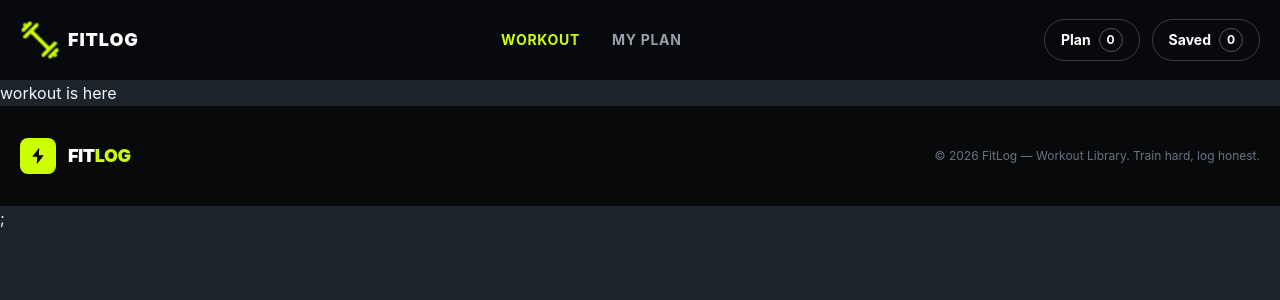
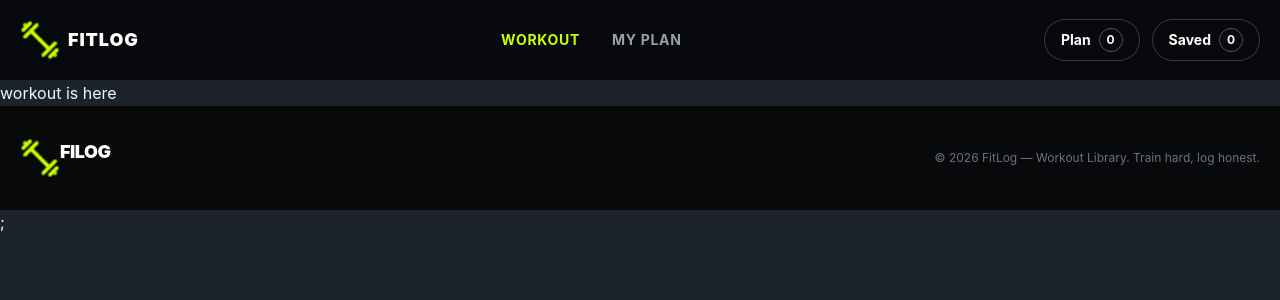
Before and after one commit to sumi226/Fit_log, a Next.js app: page /workout in a window 1280 px wide. Shown: the top 300 px of the page. Built offline with nearby package versions, Linux system fonts and the light colour scheme.

Commit message:
Add footer update

```diff
--- a/src/component/plan/WorkoutAction.tsx
+++ b/src/component/plan/WorkoutAction.tsx
@@ -62,18 +62,7 @@ const WorkoutActions = ({
         <button
           type="button"
           onClick={handleAddToPlan}
-          className="
-            flex flex-1
-            items-center justify-center gap-2
-            rounded-xl
-            bg-[#ccff00]
-            px-5 py-4
-            text-sm font-extrabold
-            text-black
-            transition-all duration-200
-            hover:bg-[#b8eb00]
-            hover:shadow-[0_0_25px_rgba(204,255,0,0.20)]
-          "
+          className=" flex flex-1 items-center justify-center gap-2 rounded-xl border border-white/20 bg-transparent  px-5 py-4 text-sm font-extrabold text-white transition-all duration-200 hover:border-[#ccff00] hover:bg-[#ccff00] hover:shadow-[0_0_25px_rgba(204,255,0,0.20)]  hover:text-black"
         >
           <CalendarPlus size={19} />
           Add to today's plan
@@ -82,21 +71,7 @@ const WorkoutActions = ({
         {/* Save */}
         <button
           type="button"
-          onClick={handleSaveForLater}
-          className="
-            flex flex-1
-            items-center justify-center gap-2
-            rounded-xl
-            border border-white/20
-            bg-transparent
-            px-5 py-4
-            text-sm font-extrabold
-            text-white
-            transition-all duration-200
-            hover:border-[#ccff00]
-            hover:bg-[#ccff00]
-            hover:text-black
-          "
+          className=" flex flex-1 items-center justify-center gap-2 rounded-xl border border-white/20 bg-transparent  px-5 py-4 text-sm font-extrabold text-white transition-all duration-200 hover:border-[#ccff00] hover:bg-[#ccff00] hover:shadow-[0_0_25px_rgba(204,255,0,0.20)]  hover:text-black"
         >
           <Bookmark size={19} />
           Save for later
@@ -104,12 +79,7 @@ const WorkoutActions = ({
       </div>
 
       {/* Toast */}
-      {toast && (
-        <Toast
-          message={toast}
-          onClose={() => setToast("")}
-        />
-      )}
+      {toast && <Toast message={toast} onClose={() => setToast("")} />}
     </>
   );
 };
--- a/src/component/shared/Footer.tsx
+++ b/src/component/shared/Footer.tsx
@@ -1,3 +1,5 @@
+import Image from "next/image";
+import logo from "@/assets/logo.png";
 
 const Footer = () => {
   return (
@@ -6,24 +8,13 @@ const Footer = () => {
         {/* Left - Brand */}
         <div className="flex items-center gap-3">
           {/* Logo Icon */}
-          <div className="flex h-9 w-9 items-center justify-center rounded-lg bg-[#ccff00]">
-            <svg
-              viewBox="0 0 24 24"
-              fill="none"
-              xmlns="http://www.w3.org/2000/svg"
-              className="h-5 w-5 text-black"
-            >
-              <path
-                d="M13.5 2L5 13H11L10.5 22L19 11H13L13.5 2Z"
-                fill="currentColor"
-              />
-            </svg>
+
+          {/* Brand */}
+          <div className=" flex text-lg font-black tracking-tight text-white">
+            <Image src={logo} alt="FITLOG Logo" width={40} height={40} />
+            <h2>FILOG</h2>
           </div>
 
-          {/* Brand */}
-          <span className="text-lg font-black tracking-tight text-white">
-            FIT<span className="text-[#ccff00]">LOG</span>
-          </span>
         </div>
 
         {/* Right - Copyright */}
```
Also changed, not shown: src/app/layout.tsx (+0 -37 lines).
